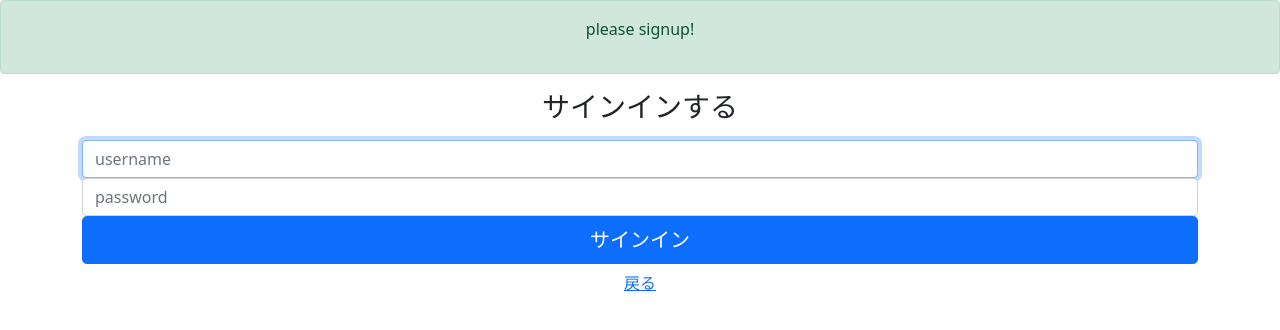
After one commit to hamutarou22/workout3, a Django app: page /workout/signup/ in a window 1280 px wide. The commit adds this page. Shown: the top 330 px of the page. Run offline with Django 3.2, Linux system fonts and the light colour scheme; some libraries are stand-ins or nearby versions.

Commit message:
ログイン、ログアウト機能をつけました

```diff
--- a/workout/templates/index.html
+++ b/workout/templates/index.html
@@ -24,6 +24,7 @@
   {% block content %}
   <div class="container">
     <p>直近の筋トレメニュー</p>
+    <a class="btn btn-link" href="{% url 'logout' %}" role="button">logout</a>
     {% for item in object_list %}
     <div class="alert alert-success" role="alert">
         <p>タイトル:{{ item.event }}</p>
--- /dev/null
+++ b/workout/templates/signup.html
@@ -0,0 +1,40 @@
+{% extends 'base.html' %}
+
+  {% block title %}
+    sign up
+  {% endblock title %}
+
+
+  {% block header %}
+  <div class="alert alert-success" role="alert">
+    <p>please signup!</p>
+  </div>
+  {% endblock header %}
+
+  {% block customcss %}
+  {% endblock customcss %}
+
+  {% block content %}
+
+  <body class="text-center">
+
+    <div lass="form-signin">
+        <div class="container">
+            {{ error }}
+            <form method="POST" enctype="multipart/form-data" action= "{% url 'signup' %}">{% csrf_token %}
+
+                <h1 class="h3 mb-3 fw-normal">サインインする</h1>
+                <label for="inputEmail" class="visually-hidden"></label>
+                <input type="text" id="inputEmail" class="form-control" placeholder="username" name='username'required autofocus>
+                <label for="inputPassword" class="visually-hidden">パスワード</label>
+                <input type="password" id="inputPassword" class="form-control" placeholder="password" name='password'required>
+                <button class="w-100 btn btn-lg btn-primary" type="submit">サインイン</button>
+              </form>
+        </div>
+    </div>
+
+    <a class="btn btn-link" href="{% url 'index' %}" role="button">戻る</a>
+  </div>
+
+
+  {% endblock content %}
--- a/workout/workout/settings.py
+++ b/workout/workout/settings.py
@@ -125,3 +125,5 @@ STATIC_URL = '/static/'
 # https://docs.djangoproject.com/en/3.2/ref/settings/#default-auto-field
 
 DEFAULT_AUTO_FIELD = 'django.db.models.BigAutoField'
+
+LOGIN_URL = 'login'
--- a/workout/workoutapp/urls.py
+++ b/workout/workoutapp/urls.py
@@ -9,4 +9,7 @@ urlpatterns = [
     path('record/', views.recordfunc, name='record'),
     path('change/', views.changefunc, name='change'),
     path('table/', views.tablefunc, name='table'),
+    path('signup/', views.signupfunc, name='signup'),
+    path('login/', views.loginfunc, name='login'),
+    path('logout/', views.logoutfunc, name='logout'),
 ]
--- a/workout/workoutapp/views.py
+++ b/workout/workoutapp/views.py
@@ -3,9 +3,43 @@ from django.http import HttpResponse
 from .models import Event, Content
 from django.views.generic import CreateView, DeleteView
 from django.urls import reverse_lazy
+from django.contrib.auth.models import User
+from django.db import IntegrityError
+from django.contrib.auth import authenticate, login
+from django.shortcuts import redirect
+from django.contrib.auth.decorators import login_required
+from django.contrib.auth import logout
+
 # Create your views here.
 
+def signupfunc(request):
 
+    if  request.method == "POST":
+        username = request.POST['username']
+        password = request.POST['password']
+        try:
+            user = User.objects.create_user(username, '', password)
+            return render(request, 'signup.html', {})
+        except IntegrityError:
+            return render(request, 'signup.html', {'error':'このユーザーは既に登録されています'})
+
+    return render(request, 'signup.html', {})
+
+
+def loginfunc(request):
+
+    if  request.method == "POST":
+        username = request.POST['username']
+        password = request.POST['password']
+        user = authenticate(request, username=username, password=password)
+        if user is not None:
+            login(request, user)
+            return redirect('index')
+        else:
+            return render(request, 'login.html', {'error':'not loggedin'})
+    return render(request, 'login.html', {'error':'GET'})
+
+@login_required
 def index(request):
 
     if request.POST.get("input")=="1":
@@ -19,10 +53,12 @@ def index(request):
     object_list = Content.objects.order_by('-training_date')[:10]
     return render(request, 'index.html', {'object_list':object_list})
 
+@login_required
 def neweventfunc(request):
     object_list = Event.objects.all
     return render(request, 'new_event.html', {'object_list':object_list})
 
+@login_required
 def neweventfunc2(request):
     if request.POST.get("add")=="1":
         event = request.POST.get("newevent")
@@ -36,6 +72,7 @@ def neweventfunc2(request):
     object_list = Event.objects.all
     return render(request, 'new_event.html', {'object_list':object_list})
 
+@login_required
 def recordfunc(request):
     if request.POST.get("input")=="1":
         event1 = request.POST.get("Event2")
@@ -54,7 +91,7 @@ def changefunc(request):
     return HttpResponse(response)
 
 
-
+@login_required
 def tablefunc(request):
 
     if  request.POST.get("input")=="1":
@@ -69,3 +106,7 @@ def tablefunc(request):
         result_list = Content.objects.order_by('-training_date')
         event_list = Event.objects.all
         return render(request, 'make_table.html', {'result_list':result_list, 'event_list':event_list ,"input2":input2 })
+
+def logoutfunc(request):
+    logout(request)
+    return redirect('login')
```
Also changed, not shown: workout/templates/login.html (added, +38 -0 lines), workout/db.sqlite3, workout/templates/change_content.html (deleted).
